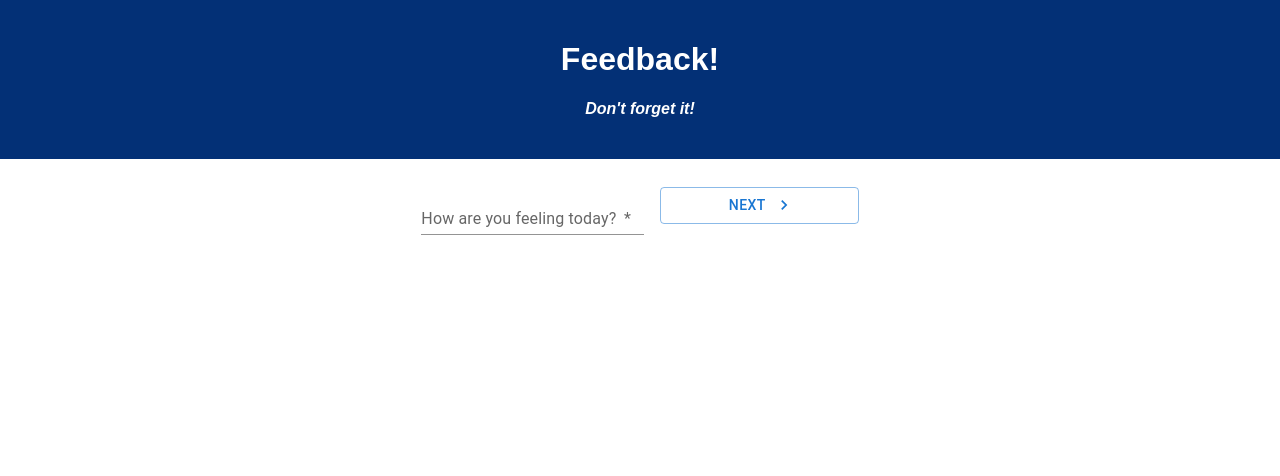
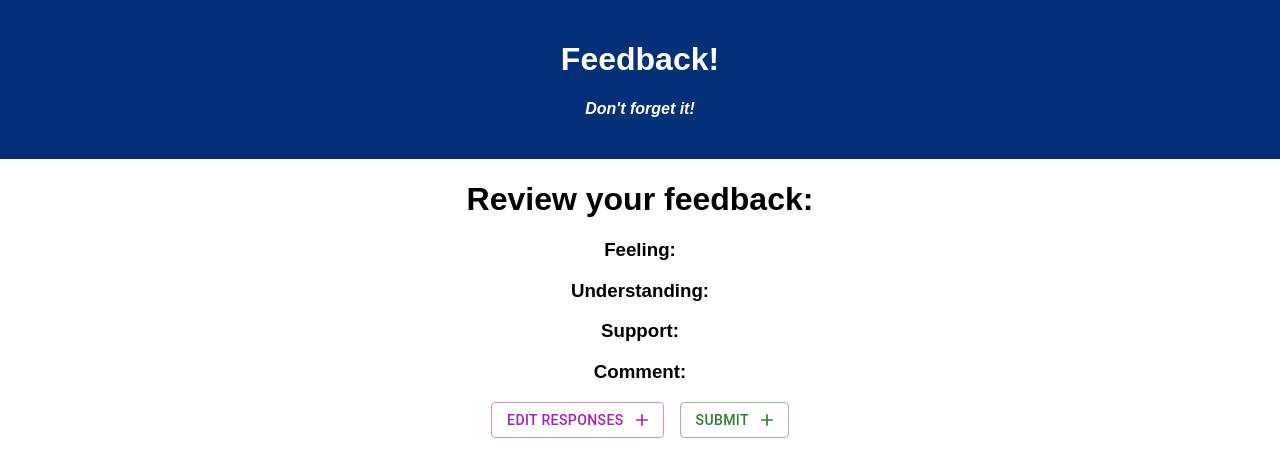
Before and after one commit to sjohnamson/feedback-form, a React (Create React App) app: page /#/review in a window 1280 px wide. Before the commit this address led to /#/. Shown: the top 476 px of the page. Built offline with nearby package versions, Linux system fonts and the light colour scheme.

Commit message:
made the validation better on feelings form

```diff
--- a/src/components/Comments/Comments.jsx
+++ b/src/components/Comments/Comments.jsx
@@ -14,9 +14,11 @@ export default function Comments() {
     const [newComment, setNewComment] = useState('');
 
     const storeFeedback = () => {
-        dispatch({type: 'ADD_FEEDBACK', payload: {key: 'comments', value: newComment }})
+
+        dispatch({ type: 'ADD_FEEDBACK', payload: { key: 'comments', value: newComment } })
         history.push('/review')
     }
+
 
     return (
         <Box
@@ -28,12 +30,12 @@ export default function Comments() {
             autoComplete="off"
         >
             <TextField
-                required
-                onChange={event => {setNewComment(event.target.value)}}
+                onChange={event => { setNewComment(event.target.value) }}
                 value={newComment}
                 id="commentInput"
                 label="Comment?"
                 variant="standard"
+                multiline
             />
             <Button
                 onClick={storeFeedback}
--- a/src/components/FeedbackReview/FeedbackReview.jsx
+++ b/src/components/FeedbackReview/FeedbackReview.jsx
@@ -2,8 +2,10 @@ import { useDispatch, useSelector, } from 'react-redux';
 import axios from 'axios';
 import { useHistory } from 'react-router-dom'
 import ArrowUpwardIcon from '@mui/icons-material/ArrowUpward';
+import { Stack } from '@mui/material';
 import AddIcon from '@mui/icons-material/Add';
 import Button from '@mui/material/Button';
+import { Link } from 'react-router-dom'
 
 
 export default function FeedbackReview() {
@@ -18,7 +20,7 @@ export default function FeedbackReview() {
             .post('/feedback', feedback)
             .then(response => {
                 console.log('entry posted to DB');
-                dispatch({type: 'CLEAR_FEEDBACK'})
+                dispatch({ type: 'CLEAR_FEEDBACK' })
             })
             .catch(err => {
                 console.log('put failed:', err);
@@ -32,13 +34,29 @@ export default function FeedbackReview() {
             <h3>Understanding: {feedback.understanding}</h3>
             <h3>Support: {feedback.support}</h3>
             <h3>Comment: {feedback.comments}</h3>
+            <Stack
+            direction="row"
+            justifyContent="center"
+            spacing={2}
+            >
+                <Link to='/'>
+                <Button
+                    variant="outlined"
+                    color='secondary'
+                    endIcon={<AddIcon />}
+                >
+                    Edit Responses
+                </Button>
+                </Link>
                 <Button
                     onClick={handleSubmit}
                     variant="outlined"
-                endIcon={<AddIcon
-                />}>
+                    color='success'
+                    endIcon={<AddIcon />}
+                >
                     Submit
                 </Button>
+            </Stack>
         </>
     )
 }
--- a/src/components/FeelingToday/FeelingToday.jsx
+++ b/src/components/FeelingToday/FeelingToday.jsx
@@ -14,8 +14,8 @@ export default function FeelingToday() {
     const [newError, setNewError] = useState(false)
 
     const storeFeedback = () => {
-        console.log('in storeFeedback, ', newFeelings)
-        if (newFeelings) {
+        console.log('in storeFeedback, ', Number(newFeelings))
+        if (Number(newFeelings) >= 1 && Number(newFeelings) <= 5 ) {
             dispatch({ type: 'ADD_FEEDBACK', payload: { key: 'feeling', value: newFeelings } })
             history.push('/understanding')
         } else {
--- a/src/components/Supported/Supported.jsx
+++ b/src/components/Supported/Supported.jsx
@@ -12,10 +12,15 @@ export default function Supported() {
     const history = useHistory();
     const dispatch = useDispatch();
     const [newSupported, setNewSupported] = useState('');
+    const [newError, setNewError] = useState(false);
 
     const storeFeedback = () => {
+        if (newSupported) {
         dispatch({type: 'ADD_FEEDBACK', payload: {key: 'support', value: newSupported }})
         history.push('/comments')
+    } else {
+        setNewError(true);
+    }
     }
 
     return (
@@ -34,6 +39,8 @@ export default function Supported() {
                 id="supportedInput"
                 label="Supported?"
                 variant="standard"
+                helperText={newError && "field is required, please enter a value from 1-5"}
+                error={newError}
             />
             <Button
             onClick={storeFeedback}
--- a/src/components/UnderstandingContent/UnderstandingContent.jsx
+++ b/src/components/UnderstandingContent/UnderstandingContent.jsx
@@ -12,10 +12,15 @@ export default function UnderstandingContent() {
     const history = useHistory();
     const dispatch = useDispatch();
     const [newUnderstanding, setNewUnderstanding] = useState('');
+    const [newError, setNewError] = useState(false);
 
     const storeFeedback = () => {
+        if (newUnderstanding) {
         dispatch({ type: 'ADD_FEEDBACK', payload: {key: 'understanding', value: newUnderstanding }})
         history.push('/support')
+    } else {
+        setNewError(true);
+    }
     }
 
     return (
@@ -34,6 +39,8 @@ export default function UnderstandingContent() {
                 id="understandingInput"
                 label="Understanding?"
                 variant="standard"
+                helperText={newError && "field is required, please enter a value from 1-5"}
+                error={newError}
             />
             <Button
                 onClick={storeFeedback}
```
Lines whose indentation alone changed are shown as unchanged.
